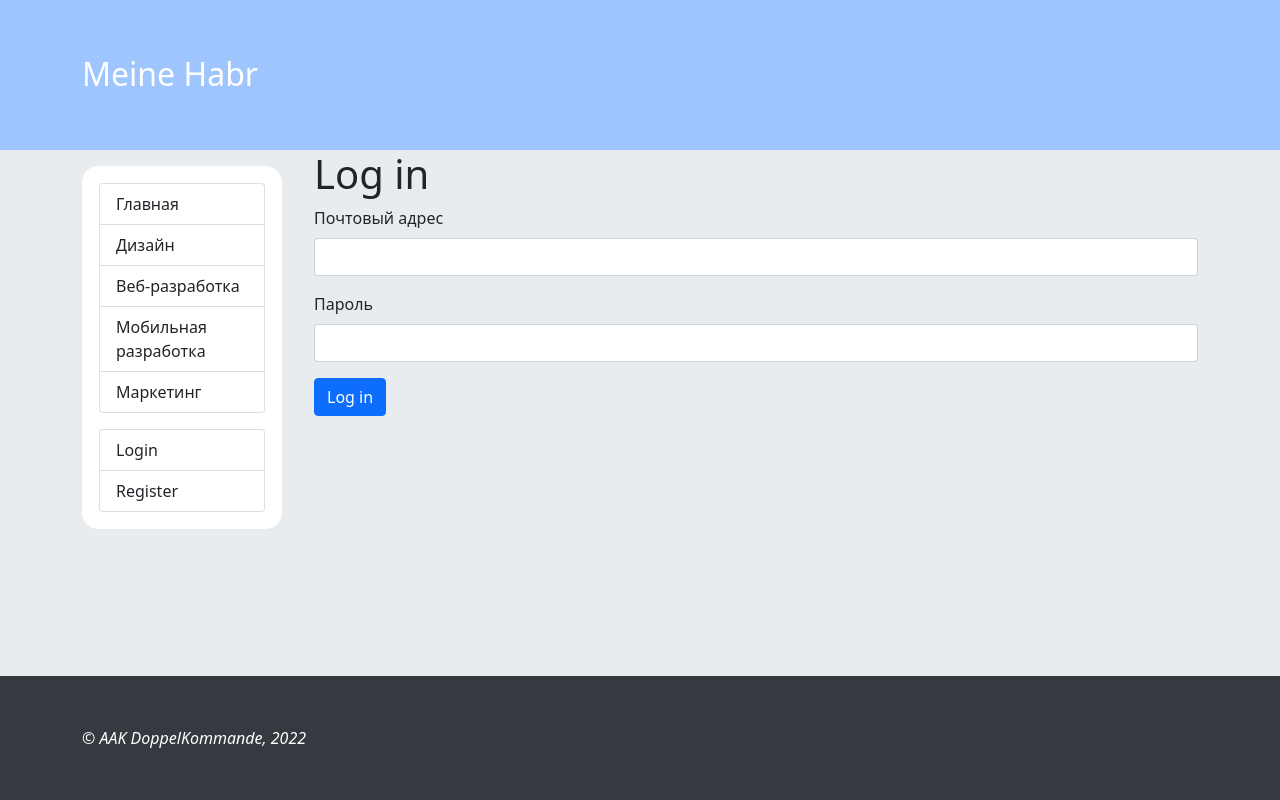
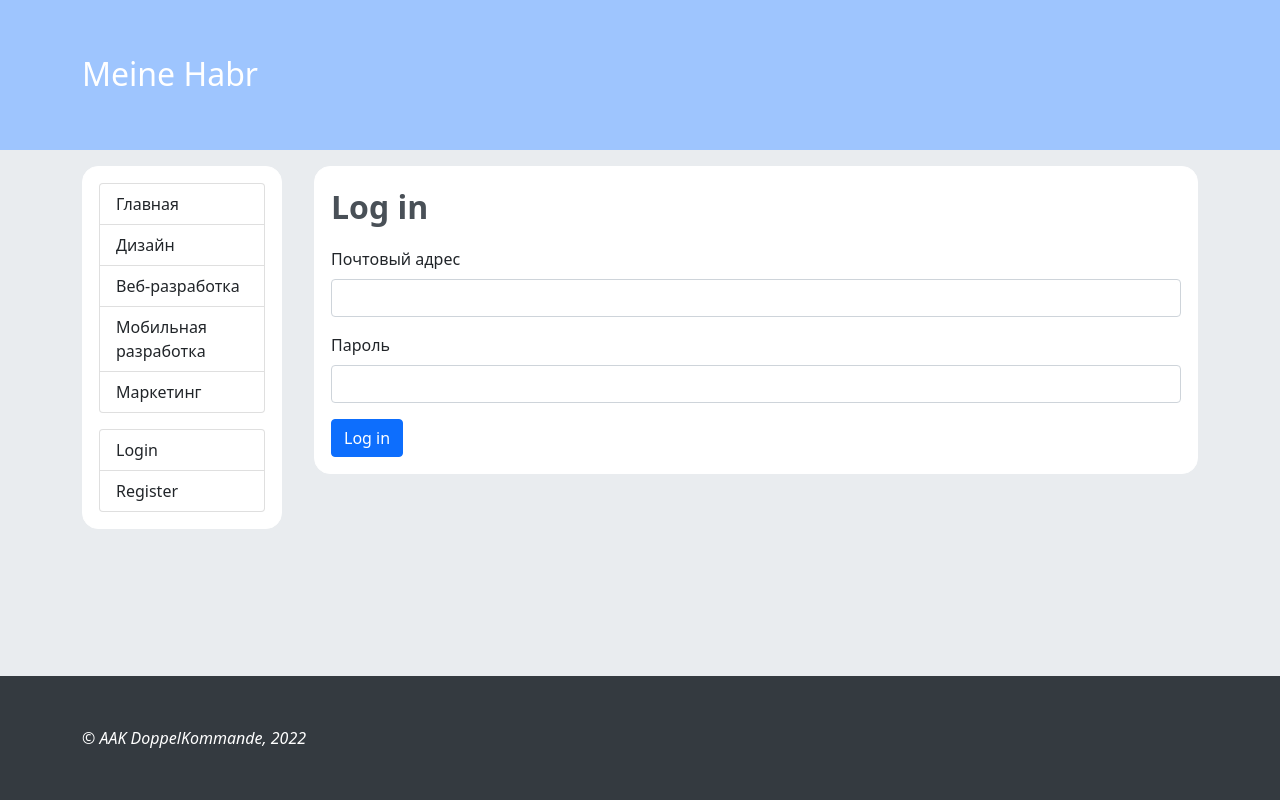
Before and after one commit to mazuralexey93/Habr_project, a Flask app: page /login/ in a window 1280 px wide. Run offline with Flask 2, Linux system fonts and the light colour scheme; some libraries are stand-ins or nearby versions.

Commit message:
html fix 2

```diff
--- a/habr/templates/article.html
+++ b/habr/templates/article.html
@@ -2,6 +2,7 @@
 
 {% block content %}
     <div class="island">
+        <div class="lock">
             <div class="theme">
                 <a href="/theme/{{ post.category }}">{{ post.category }}</a>
             </div>
@@ -12,6 +13,7 @@
             <div class="author">
                 <a href="/author/{{ post.user.id }}">{{ post.user.username }}</a>
             </div>
+        </div>
         <div class="text">{{ post.body }}</div>
     </div>
 {% endblock %}
--- a/habr/templates/article_update.html
+++ b/habr/templates/article_update.html
@@ -2,6 +2,7 @@
 
 {% block content %}
     <div class="island">
+        <div class="lock">
             <div class="theme">
                 <a href="/theme/{{ post.category }}">{{ post.category }}</a>
             </div>
@@ -12,6 +13,7 @@
             <div class="author">
                 <a href="/author/{{ post.user.id }}">{{ post.user.username }}</a>
             </div>
+        </div>
         <div class="text">{{ post.body }}</div>
     </div>
 {% endblock %}
--- a/habr/templates/login.html
+++ b/habr/templates/login.html
@@ -4,19 +4,20 @@
 {% block title %}Login page{% endblock %}
 
 {% block content %}
-<h1>Log in</h1>
+    <div class="island">
+        <div class="heading">Log in</div>
+
         {% if error %}
-        <div class="alert alert-danger">
-            {{ error }}
-        </div>
+            <div class="alert alert-danger">{{ error }}</div>
         {% endif %}
-<div>
+
         <form method="post">
             {{ form.csrf_token }}
+
             {% for field in ['email', 'password'] %}
                 {{ render_field(form[field]) }}
             {% endfor%}
-        <!--button type="submit" class="btn btn-primary">Login</button-->
+
             {{ form.submit(class="btn btn-primary") }}
         </form>
     </div>
```
Lines whose indentation alone changed are shown as unchanged.
